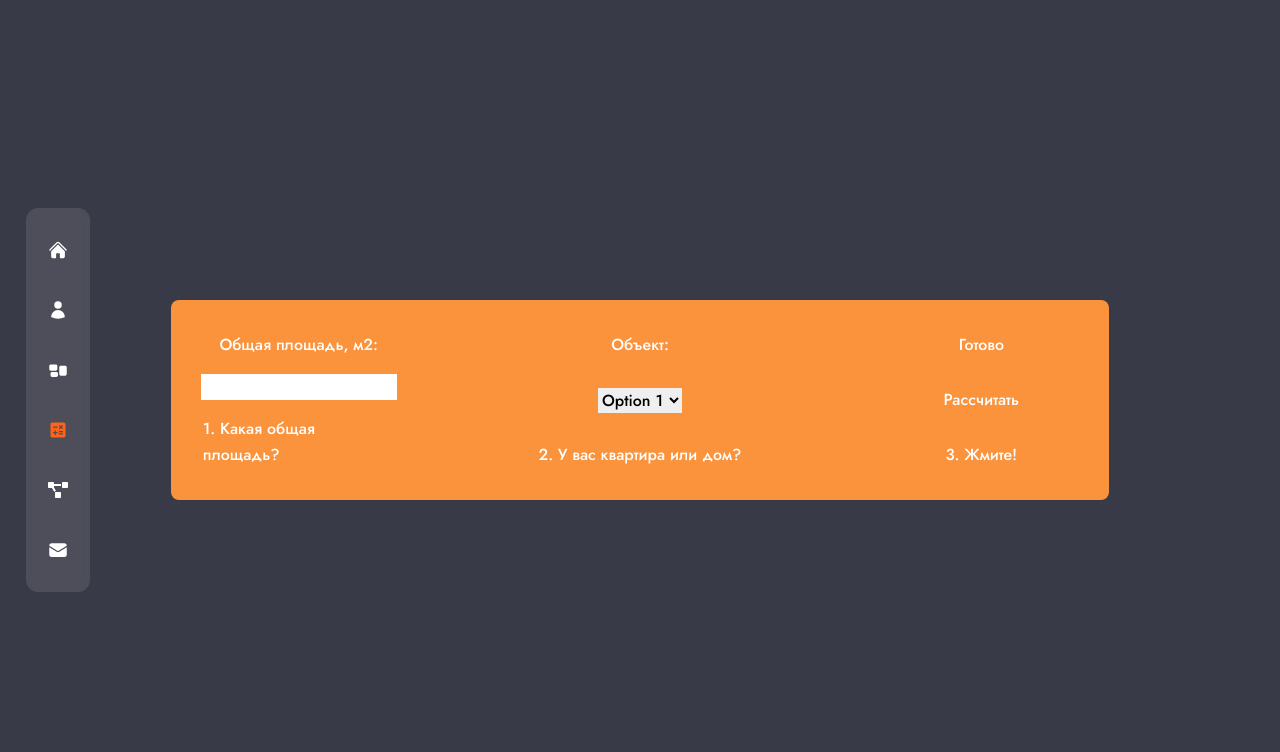
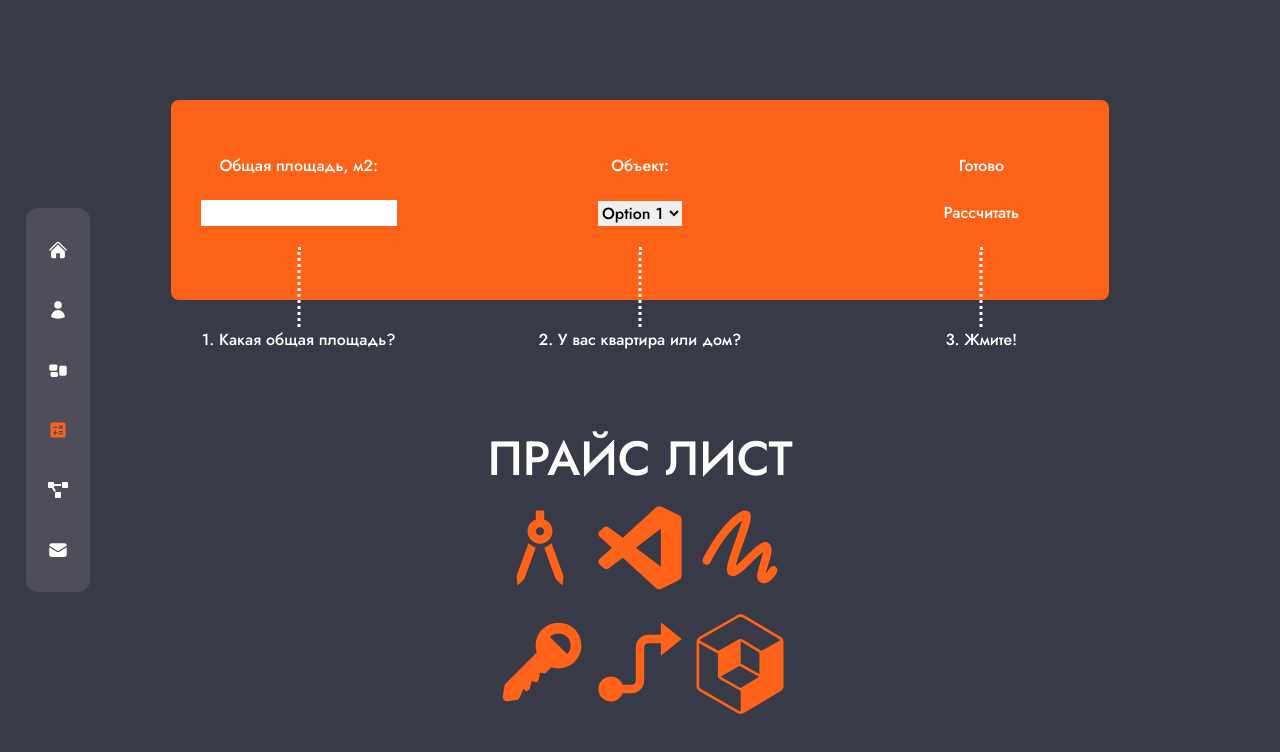
Before and after one commit to TyamackovM/a-studio, a Next.js app: page /calculate in a window 1280 px wide. Shown: the top 752 px of the page. Built offline with nearby package versions, Linux system fonts and the light colour scheme.

Commit message:
calculator page continued

```diff
--- a/pages/calculate/index.js
+++ /dev/null
@@ -1,39 +0,0 @@
-export default function index() {
-  return (
-    <div className="w-full h-full flex flex-col items-center justify-center">
-      <div className="w-full h-1/4 flex flex-row items-center justify-center">
-        <div className="bg-orange-400 rounded-l-lg w-1/5 h-full flex flex-col items-center justify-between p-8">
-          <span>Общая площадь, м2:</span>
-          <input className="text-black"></input>
-          <div>
-            <img></img>
-            <span>1. Какая общая площадь?</span>
-          </div>
-        </div>
-        <div className="bg-orange-400 w-2/6 h-full flex flex-col items-center justify-between p-8">
-          <span>Объект:</span>
-          <select className="text-black">
-            <option value="option1">Option 1</option>
-            <option value="option2">Option 2</option>
-            <option value="option3">Option 3</option>
-            <option value="option4">Option 4</option>
-            <option value="option5">Option 5</option>
-          </select>
-          <div>
-            <img></img>
-            <span>2. У вас квартира или дом?</span>
-          </div>
-        </div>
-        <div className="bg-orange-400 rounded-r-lg w-1/5 h-full flex flex-col items-center justify-between p-8">
-          <span>Готово</span>
-          <button>Рассчитать</button>
-          <div>
-            <img></img>
-            <span>3. Жмите!</span>
-          </div>
-        </div>
-      </div>
-      <div></div>
-    </div>
-  );
-}
--- /dev/null
+++ b/pages/calculate/index.tsx
@@ -0,0 +1,62 @@
+import
+  {MdArchitecture}
+from 'react-icons/md';
+import
+  {BiLogoVisualStudio,BiSolidKey}
+from 'react-icons/bi';
+import
+  {SiBlueprint}
+from 'react-icons/si';
+import
+  {RiGuideFill, RiSketching}
+from 'react-icons/ri';
+
+
+export default function index() {
+  return (
+    <div className="w-full h-full flex flex-col items-center justify-start mt-[100px]">
+      <div className="w-full h-1/4 flex flex-row items-center justify-center">
+        <div className="bg-[#ff6219] rounded-l-lg w-1/5 h-full flex flex-col items-center justify-evenly p-8">
+          <span>Общая площадь, м2:</span>
+          <input className="text-black"></input>
+          <div  className="relative flex">
+          <div className="absolute h-[80px] border-l-[3px] border-dotted border-white left-1/2 top-0 transform -translate-x-1/2 mb-4"></div>
+            <span className="absolute top-20 left-1/2 transform -translate-x-1/2 whitespace-nowrap">1. Какая общая площадь?</span>
+          </div>
+        </div>
+        <div className="bg-[#ff6219] w-2/6 h-full flex flex-col items-center justify-evenly p-8">
+          <span>Объект:</span>
+          <select className="text-black">
+            <option value="option1">Option 1</option>
+            <option value="option2">Option 2</option>
+            <option value="option3">Option 3</option>
+            <option value="option4">Option 4</option>
+            <option value="option5">Option 5</option>
+          </select>
+          <div className="relative flex">
+          <div className="absolute h-[80px] border-l-[3px] border-dotted border-white left-1/2 top-0 transform -translate-x-1/2 mb-4"></div>
+            <div className="absolute top-20 left-1/2 transform -translate-x-1/2 whitespace-nowrap">2. У вас квартира или дом?</div>
+          </div>
+        </div>
+        <div className="bg-[#ff6219] rounded-r-lg w-1/5 h-full flex flex-col items-center justify-evenly p-8">
+          <span>Готово</span>
+          <button>Рассчитать</button>
+          <div className="relative flex">
+          <div className="absolute h-[80px] border-l-[3px] border-dotted border-white left-1/2 top-0 transform -translate-x-1/2 mb-4"></div>
+            <span className="absolute top-20 left-1/2 transform -translate-x-1/2 whitespace-nowrap" >3. Жмите!</span>
+          </div>
+        </div>
+      </div>
+      <span className="text-[48px] mt-[120px]">ПРАЙС ЛИСТ</span>
+      <div className="grid grid-cols-3 grid-rows-2">
+        <div className='text-[100px] text-accent mb-4'><MdArchitecture/></div>
+        <div className='text-[100px] text-accent mb-4'><BiLogoVisualStudio/></div>
+        <div className='text-[100px] text-accent mb-4'><RiSketching/></div>
+        <div className='text-[100px] text-accent mb-4'><BiSolidKey/></div>
+        <div className='text-[100px] text-accent mb-4'><RiGuideFill/></div>
+        <div className='text-[100px] text-accent mb-4'><SiBlueprint/></div>
+
+      </div>
+    </div>
+  );
+}
```
